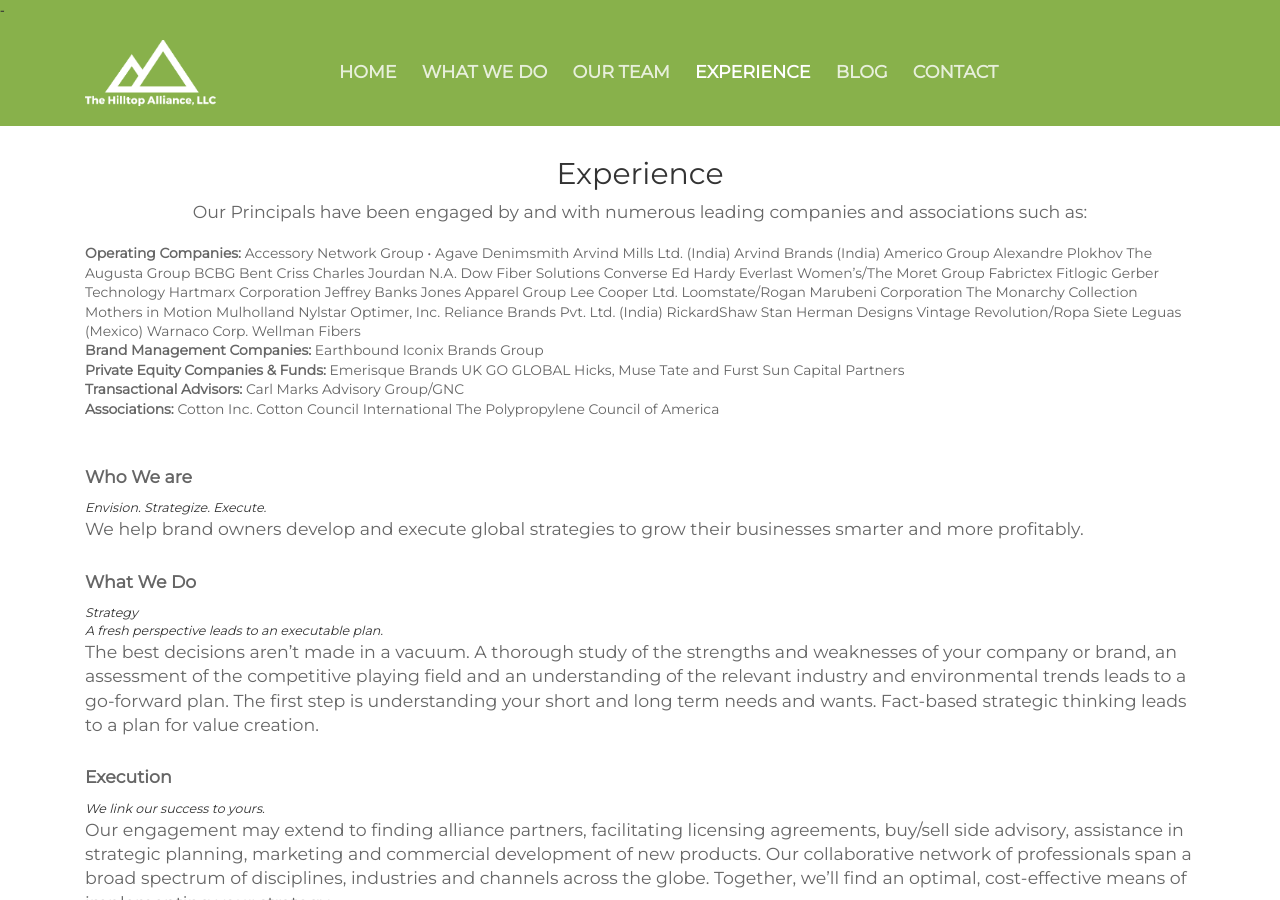
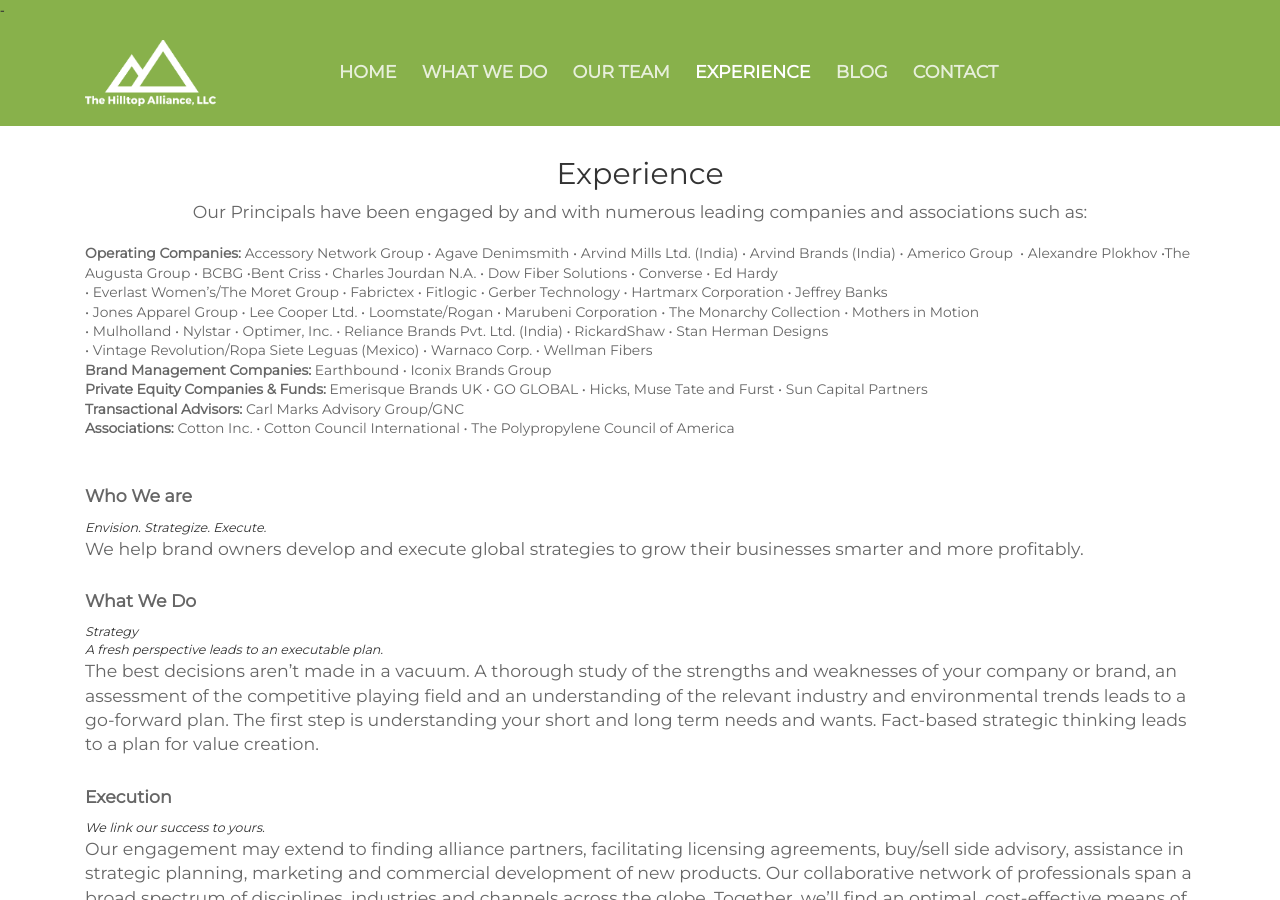
Before and after one commit to Freelance-Repos/Hilltop-Alliance, a Jekyll site: the page built from clients.html, in a window 1280 px wide and 900 px high. Built offline with Jekyll 4.4.1, drawn with Linux system fonts in a browser that asks for light colours.

```diff
--- a/clients.html
+++ b/clients.html
@@ -6,7 +6,7 @@ description: 'Our Principals have been engaged by and with numerous leading comp
 <section>
 <!-- Companies listed below, before the container -->
 <p class="companiesClass editable">
-	<b>Operating Companies: </b> Accessory Network Group &bull; Agave Denimsmith Arvind Mills Ltd. (India) Arvind Brands (India) Americo Group Alexandre Plokhov The Augusta Group BCBG Bent Criss Charles Jourdan N.A. Dow Fiber Solutions Converse Ed Hardy Everlast Women&rsquo;s/The Moret Group Fabrictex Fitlogic Gerber Technology Hartmarx Corporation Jeffrey Banks Jones Apparel Group Lee Cooper Ltd. Loomstate/Rogan Marubeni Corporation The Monarchy Collection Mothers in Motion Mulholland Nylstar Optimer, Inc. Reliance Brands Pvt. Ltd. (India) RickardShaw Stan Herman Designs Vintage Revolution/Ropa Siete Leguas (Mexico) Warnaco Corp. Wellman Fibers<br /><b>Brand Management Companies:</b> Earthbound Iconix Brands Group<br /><b>Private Equity Companies &amp; Funds:</b> Emerisque Brands UK GO GLOBAL Hicks, Muse Tate and Furst Sun Capital Partners<br /><b>Transactional Advisors:</b> Carl Marks Advisory Group/GNC<br /><b>Associations:</b> Cotton Inc. Cotton Council International The Polypropylene Council of America
+	<b>Operating Companies: </b> Accessory Network Group &bull; Agave Denimsmith &bull; Arvind Mills Ltd. (India) &bull; Arvind Brands (India) &bull; Americo Group&nbsp; &bull; Alexandre Plokhov &bull;The Augusta Group &bull; BCBG &bull;Bent Criss &bull; Charles Jourdan N.A. &bull; Dow Fiber Solutions &bull; Converse &bull; Ed Hardy<br />&bull; Everlast Women&rsquo;s/The Moret Group &bull; Fabrictex &bull; Fitlogic &bull; Gerber Technology &bull; Hartmarx Corporation &bull; Jeffrey Banks&nbsp;<br />&bull; Jones Apparel Group &bull; Lee Cooper Ltd. &bull; Loomstate/Rogan &bull; Marubeni Corporation &bull; The Monarchy Collection &bull; Mothers in Motion&nbsp;<br />&bull; Mulholland &bull; Nylstar &bull; Optimer, Inc. &bull; Reliance Brands Pvt. Ltd. (India) &bull; RickardShaw &bull; Stan Herman Designs&nbsp;<br />&bull; Vintage Revolution/Ropa Siete Leguas (Mexico) &bull; Warnaco Corp. &bull; Wellman Fibers<br /><b>Brand Management Companies:</b> Earthbound &bull; Iconix Brands Group<br /><b>Private Equity Companies &amp; Funds:</b> Emerisque Brands UK &bull; GO GLOBAL &bull; Hicks, Muse Tate and Furst &bull; Sun Capital Partners<br /><b>Transactional Advisors:</b> Carl Marks Advisory Group/GNC<br /><b>Associations:</b> Cotton Inc. &bull; Cotton Council International &bull; The Polypropylene Council of America
 </p>
 <br />
 <br />
```
